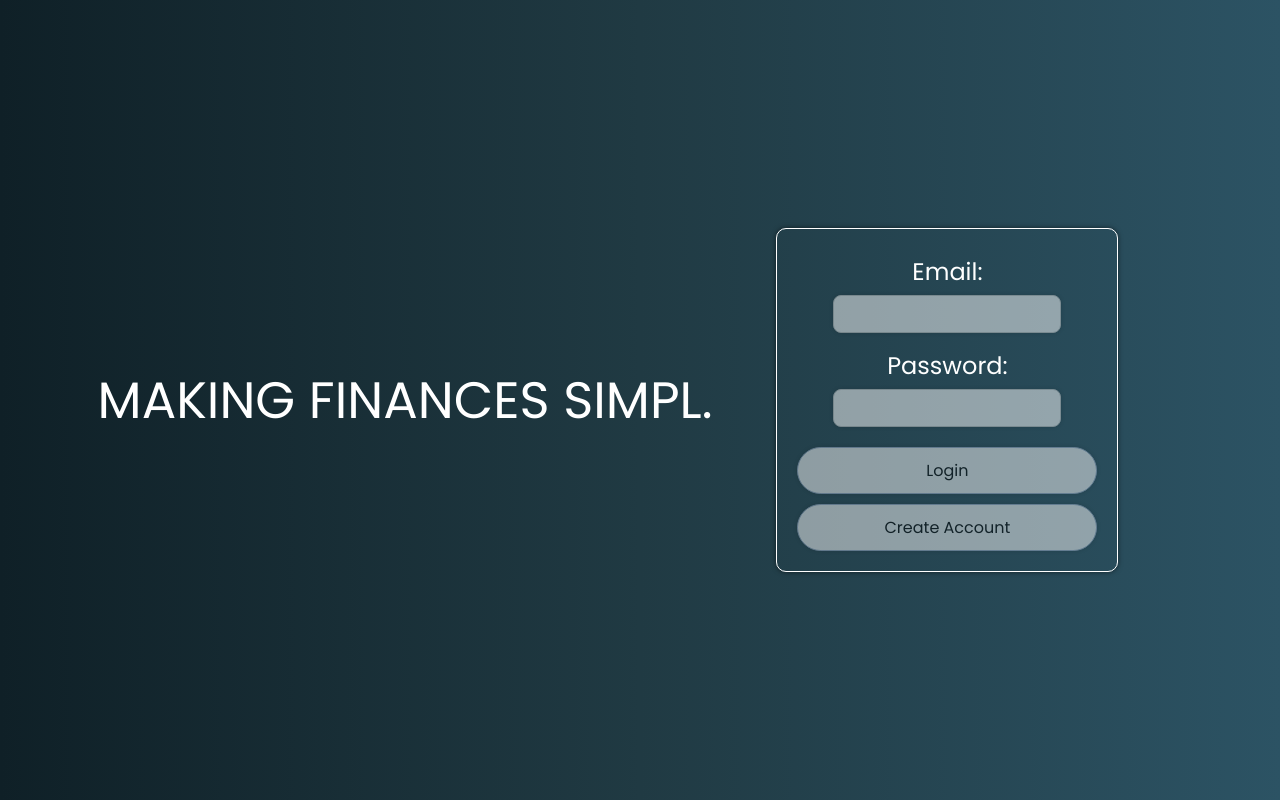
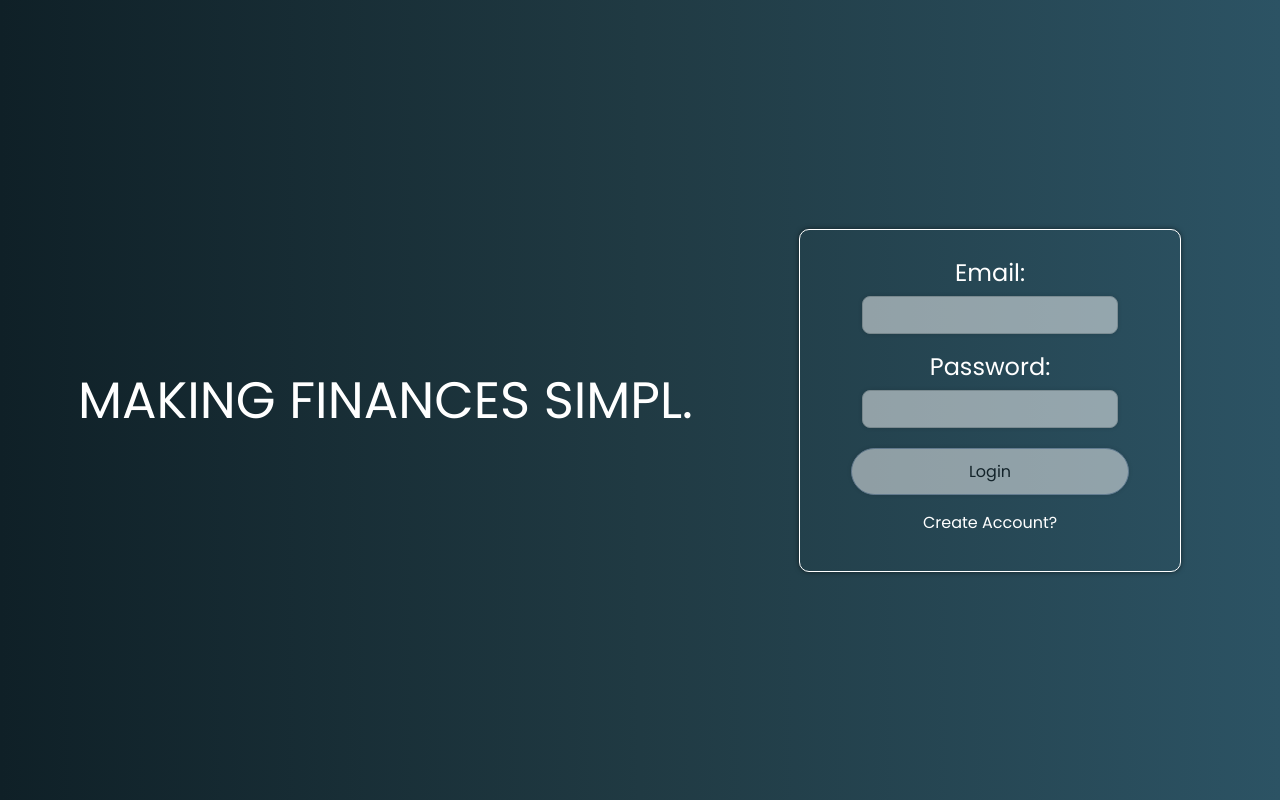
Before and after one commit to NathanAsayDong/simplReact, a React (Vite) app: page / in a window 1280 px wide. Built offline with nearby package versions, Linux system fonts and the light colour scheme.

Commit message:
login page handles create account better

```diff
--- a/src/components/Login/Login.scss
+++ b/src/components/Login/Login.scss
@@ -1,5 +1,6 @@
 .loginForm {
-    max-width: 300px;
+    max-width: 400px;
+    min-width: 300px;
     padding: 20px;
     border: 1px solid #ffffff;
     border-radius: 10px;
@@ -23,7 +24,7 @@
 }
 
 .loginForm button {
-    width: 100%;
+    width: 82%;
     padding: 10px;
     margin-top: 10px;
     cursor: pointer;
@@ -53,3 +54,7 @@
 .slogan {
     color: white;
 }
+
+.slogan h1 {
+    width: 700px;
+}
--- a/src/components/Login/Login.tsx
+++ b/src/components/Login/Login.tsx
@@ -11,6 +11,7 @@ interface LoginProps {
 const Login: FC<LoginProps> = ({ handleLogin }) => {
    const [email, setEmail] = useState('');
    const [password, setPassword] = useState('');
+   const [userWantsToCreateAccount, setUserWantsToCreateAccount] = useState(false);
 
    useEffect(() => {
       const slogan = document.querySelector('.slogan');
@@ -47,18 +48,27 @@ const Login: FC<LoginProps> = ({ handleLogin }) => {
          alert('Failed to create an account');
       }
    }
+
+   const toggleCreateAccount = () => {
+      setUserWantsToCreateAccount(!userWantsToCreateAccount);
+   }
+
    return  (
    <>
       <div className='centerPage'>
-         <h1 className='slogan'>MAKING FINANCES SIMPL.</h1>
+         <div className='slogan'>
+            {userWantsToCreateAccount ? <h1>WELCOME TO SIMPL.</h1> : <h1>MAKING FINANCES SIMPL.</h1>}
+         </div>
          <div className='loginForm'>
             <h2>Email:</h2>
                <input id='username' type="email" value={email} onChange={(e) => setEmail(e.target.value)} onKeyDown={(e) => (e.key == 'Enter' ? login() : null)}/>
             <h2>Password:</h2>
                <input id='password' type="password" value={password} onChange={(e) => setPassword(e.target.value)} onKeyDown={(e) => (e.key == 'Enter' ? login() : null)}/>
-            <button onClick={login}>Login</button>
-            <button onClick={createAccount}>Create Account</button>
-         </div>
+            {!userWantsToCreateAccount && <button onClick={login}>Login</button>}
+            {userWantsToCreateAccount && <button onClick={createAccount}>Create Account</button>}
+            {!userWantsToCreateAccount && <p onClick={toggleCreateAccount}> Create Account? </p>}
+            {userWantsToCreateAccount && <p onClick={toggleCreateAccount}> Already a user? </p>}
+            </div>
       </div>
    </>
    );
--- a/src/index.css
+++ b/src/index.css
@@ -130,6 +130,8 @@ button:focus-visible {
   justify-content: center;
   align-items: center;
   height: 100vh;
+  transition: all 0.5s ease;
+  transition: width 0.5s ease;
 }
 
 .trash-icon {
```
